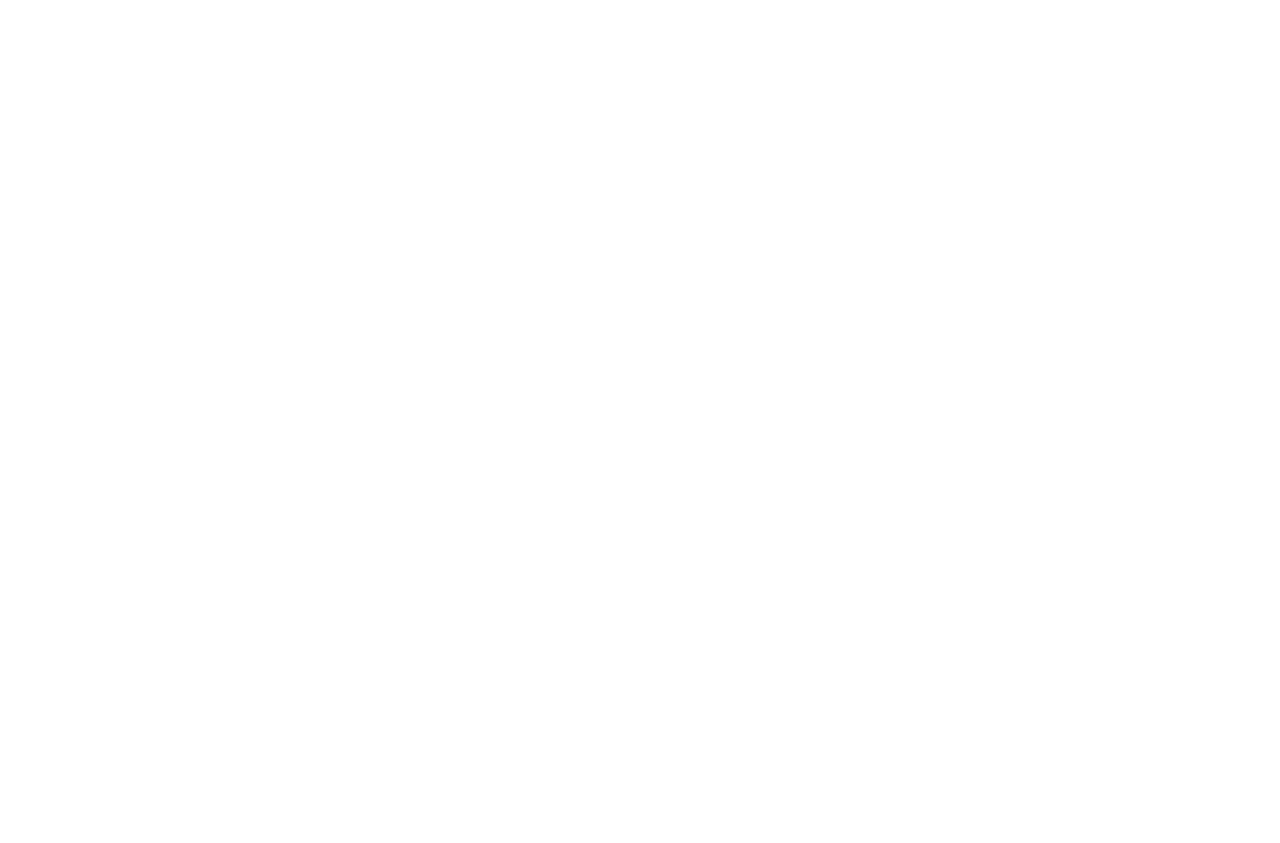
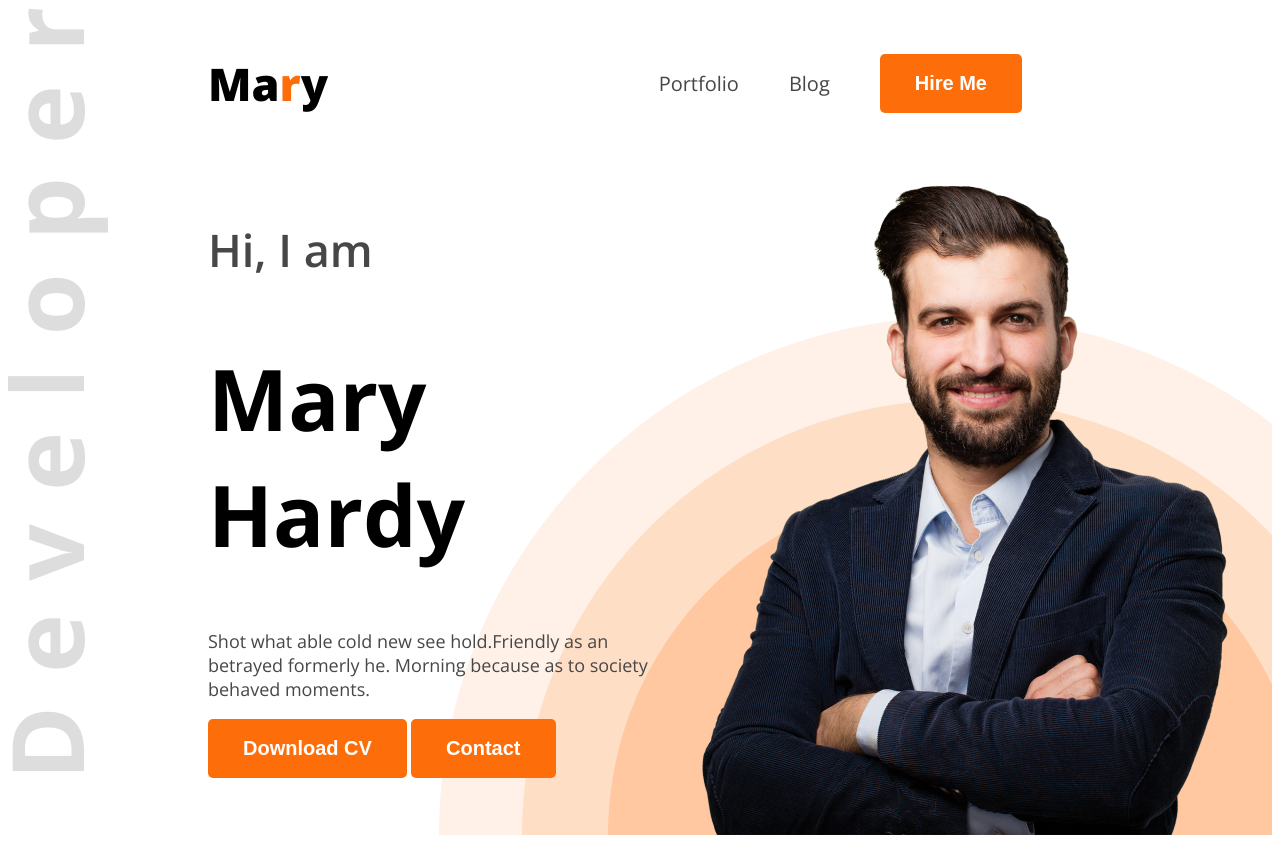
Before and after one commit to hamimbsf/web-dev-portfolio, a plain HTML site: page index.html in a window 1280 px wide. Before the commit the page ends 800 px from the top, so only its background shows below. Drawn offline with nearby package versions, Linux system fonts and the light colour scheme.

Commit message:
added style

```diff
--- a/index.html
+++ b/index.html
@@ -1,13 +1,47 @@
 <!DOCTYPE html>
 <html lang="en">
-<head>
-    <meta charset="UTF-8">
-    <meta name="viewport" content="width=device-width, initial-scale=1.0">
+  <head>
+    <meta charset="UTF-8" />
+    <meta name="viewport" content="width=device-width, initial-scale=1.0" />
     <title>Web Developer Portfolio</title>
-</head>
-<body>
-    <header></header>
+    <link rel="preconnect" href="https://fonts.googleapis.com" />
+    <link rel="preconnect" href="https://fonts.gstatic.com" crossorigin />
+    <link
+      href="https://fonts.googleapis.com/css2?family=Open+Sans:ital,wght@0,300..800;1,300..800&display=swap"
+      rel="stylesheet"/>
+    <link rel="stylesheet" href="style/portfolio.css" />
+  </head>
+  <body class="open-sans-normal">
+    <header class="background-image">
+      <nav>
+        <h3 class="nav-title">Ma<span class="share-title">r</span>y</h3>
+        <ul>
+          <li><a class="dark-2" href="">Portfolio</a></li>
+          <li><a class="dark-2" href="">Blog</a></li>
+          <li>
+            <a href=""><button class="btn-primary">Hire Me</button></a>
+          </li>
+        </ul>
+      </nav>
+      <div class="banner">
+
+        <div class="banner-content">
+
+            <h4 class="banner-greetings dark-2">Hi, I  am</h4>
+
+            <h1 class="banner-title">Mary Hardy</h1>
+
+            <p class="banner-description dark-2">Shot what able cold new see hold.Friendly as an betrayed formerly he. Morning because as to society behaved moments.</p>
+
+            <button class="btn-primary">Download CV</button>
+
+            <button class="btn-primary">Contact</button>
+        </div>
+        <img class="banner-profile-pic" src="/images/hardy.png" alt="">
+      </div>
+    </header>
+
     <main></main>
     <footer></footer>
-</body>
+  </body>
 </html>
--- /dev/null
+++ b/style/portfolio.css
@@ -0,0 +1,81 @@
+
+
+/* background image */
+.background-image{
+    background-image: url(/images/developer.png),url(/images/header_bg.png);
+    background-repeat: no-repeat;
+    background-position: top left,bottom right;
+}
+
+/* Nav Style */
+nav{
+    display: flex;
+    align-items: center;
+    justify-content: space-between;
+    margin: 0 200px;
+}
+
+.open-sans-normal {
+    font-family: "Open Sans", sans-serif;
+    font-optical-sizing: auto;
+    font-style: normal;
+    font-variation-settings:
+      "wdth" 100;
+}
+.dark-2{
+    color: #474747;
+}
+.btn-primary{
+    background-color: #FD6E0A;
+    font-weight: bold;
+    font-size: 20px;
+    color: white;
+    padding: 18px 35px;
+    border-radius: 5px;
+    border: none;
+}
+/* Share Style */
+.share-title{
+    color: #FD6E0A;
+}
+.nav-title{
+    font-weight: 800;
+    font-size: 45px;
+}
+nav ul{
+    display: flex;
+    align-items: center;
+}
+nav ul li {
+    list-style: none;
+    margin-right: 50px;
+}
+nav ul li a{
+    text-decoration: none;
+    font-size: 20px;
+}
+
+/* Banner Style */
+.banner{
+    display: flex;
+    justify-content: space-between;
+    margin: 0 35px 0 200px;
+}
+.banner-content{
+    max-width: 580px;
+}
+.banner-greetings{
+    font-weight: 600;
+    font-size: 45px;
+}
+.banner-title{
+    font-weight: bold;
+    font-size: 85px;
+}
+.banner-description{
+    font-size: 18px;
+}
+
+.banner-profile-pic{
+    width: 584px;
+}
```
